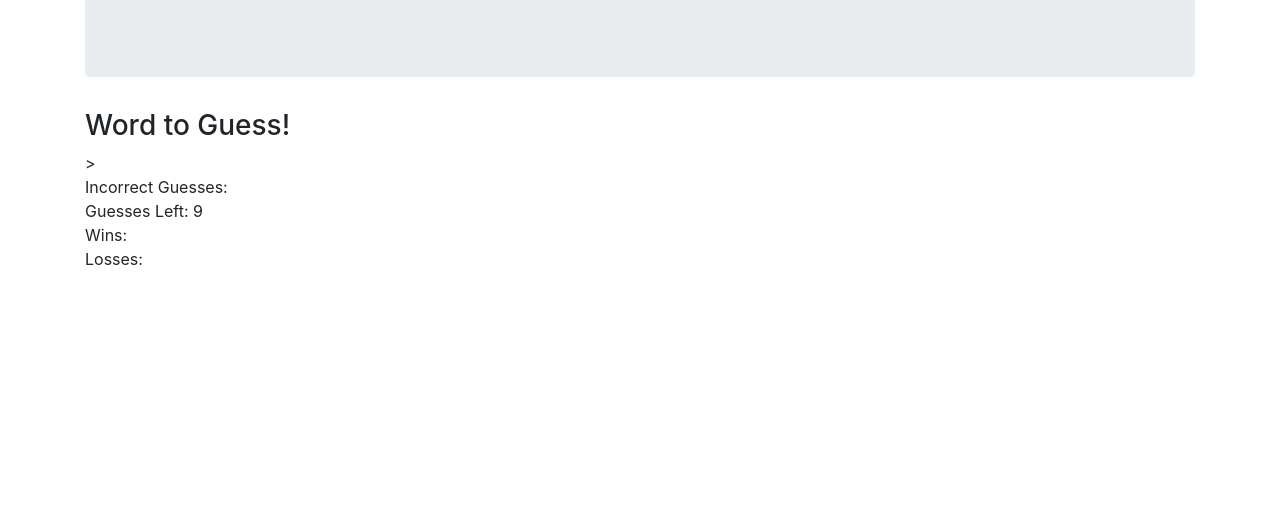
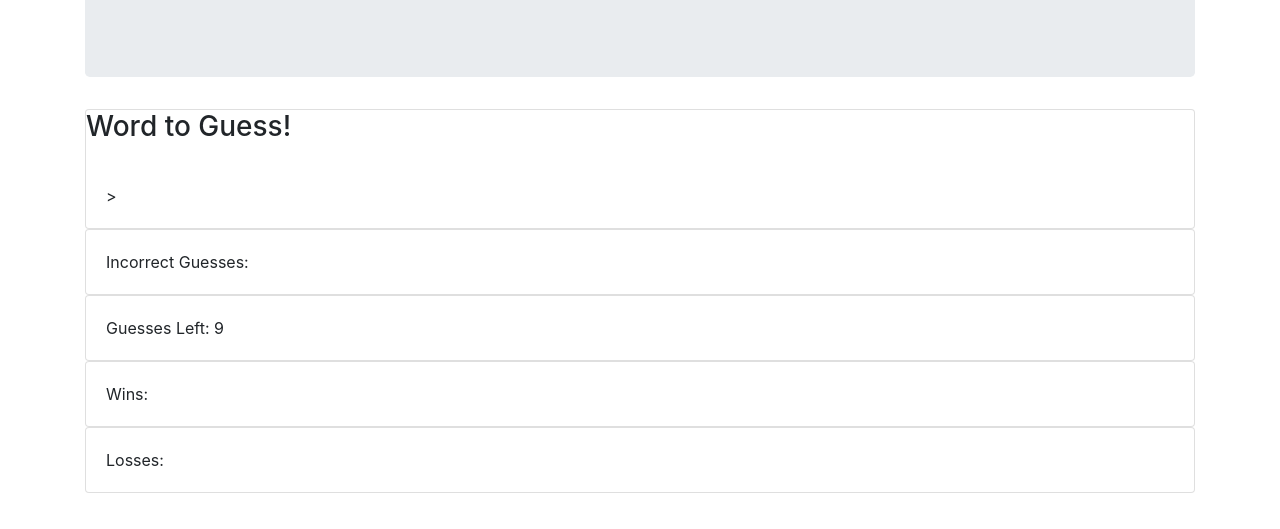
Before and after one commit to Kerpatric/Hangman-Game, a plain HTML site: page index.html in a window 1280 px wide. Shown: the part 147-676 px from the top of the page. Drawn offline with nearby package versions, Linux system fonts and the light colour scheme.

Commit message:
fixed bootstrap for bootstrap v4

```diff
--- a/index.html
+++ b/index.html
@@ -20,35 +20,35 @@
 
         </div>
 
-        <div class="panel panel-default">
-            <div class="panel-heading">
-                <h3 class="panel-title">Word to Guess!</h3>
+        <div class="card">
+            <div class="card-heading">
+                <h3 class="card-title">Word to Guess!</h3>
             </div>
-            <div class="panel-body">
+            <div class="card-body">
                 <h2 id="wordToGuess">_ _ _ _ _ _ _</h2>>
             </div>
         </div>
 
-        <div class="panel panel-default">
-            <div class="panel-body">
+        <div class="card">
+            <div class="card-body">
                 Incorrect Guesses: <span id="wrongGuess"></span>
             </div>
         </div>
 
-        <div class="panel panel-default">
-            <div class="panel-body">
+        <div class="card">
+            <div class="card-body">
                 Guesses Left: <span id="guessLeft">9</span>
             </div>
         </div>
 
-        <div class="panel panel-default">
-            <div class="panel-body">
+        <div class="card">
+            <div class="card-body">
                 Wins: <span id="wins"></span>
             </div>
         </div>
 
-        <div class="panel panel-default">
-            <div class="panel-body">
+        <div class="card">
+            <div class="card-body">
                 Losses: <span id="losses"></span>
             </div>
         </div>
```
